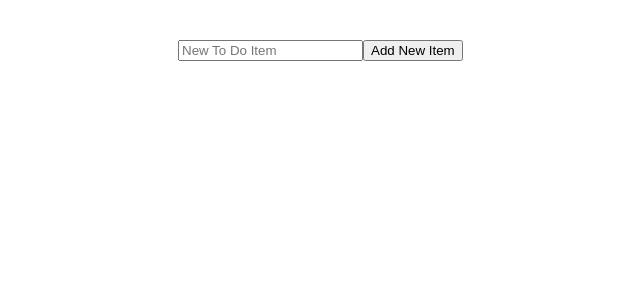
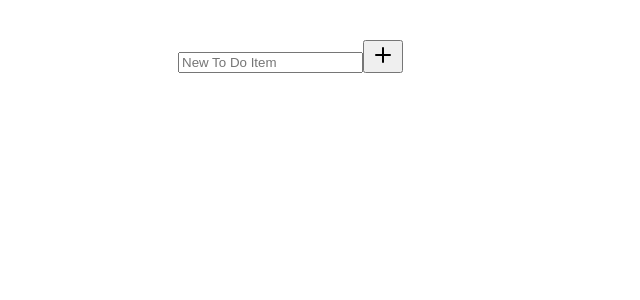
Before and after one commit to dahea/todo, a React (Create React App) app: page / in a window 1280 px wide. Shown: the top 300 px of the page, without its empty margins (292-932 px from the left). Built offline with nearby package versions, Linux system fonts and the light colour scheme.

Commit message:
add reset css and minor style tweaking

```diff
--- a/src/App.css
+++ b/src/App.css
@@ -2,3 +2,15 @@
   margin: 40px auto;
   max-width: 340px;
 }
+
+.error input {
+	border-color: #ff0000;
+}
+
+.to-do-list ul li {
+	display: flex;
+}
+
+.to-do-list ul li.complete {
+	text-decoration: line-through;
+}
--- a/src/App.js
+++ b/src/App.js
@@ -1,5 +1,5 @@
 import React, { Component } from 'react';
-import { Check, X } from 'react-feather';
+import { Check, X, Plus } from 'react-feather';
 import './App.css';
 
 class NewItem extends Component {
@@ -26,7 +26,7 @@
     return (
       <div className={this.props.hasError && 'error'}>
         <input type="text" name="newListItem" placeholder="New To Do Item" value={this.state.value} onChange={this.handleChange} />
-        <button type="submit" onClick={this.localClickAddButton}>Add New Item</button>
+        <button type="submit" onClick={this.localClickAddButton}><Plus /></button>
       </div>
     );
   }
@@ -46,8 +46,8 @@
 
 const ListItem = ({listItem, index, clickComplete, clickDelete}) => {
   return (
-    <li key={index}>
-      {index + 1} - {listItem}
+    <li className={listItem.complete && 'complete'} key={index}>
+      {listItem.text}
 
       <div className='options-wrapper'>
           <div onClick={() => clickComplete(index)} className='option complete'><Check /></div>
@@ -73,14 +73,17 @@
 
   clickAddButton(value) {
     if (value) {
-        this.setState({listItems: this.state.listItems.concat(value)})
+        this.setState({listItems: this.state.listItems.concat({text: value, complete: false})})
     } else {
         this.setState({hasError: true})
     }
   }
 
   clickComplete(i) {
-      console.log(`complete ${i}`)
+    let updatedItem = {text: this.state.listItems[i].text, complete: true}
+    let newListItems = this.state.listItems
+    newListItems.splice(i, 1, updatedItem)
+    this.setState({listItems: newListItems})
   }
 
   clickDelete(i) {
--- a/src/index.css
+++ b/src/index.css
@@ -1,13 +1,5 @@
-.to-do-list {
-  margin: 40px auto;
-  max-width: 340px;
-}
 body {
   margin: 0;
   padding: 0;
   font-family: sans-serif;
 }
-
-.error input {
-	border-color: #ff0000;
-}
--- a/src/index.js
+++ b/src/index.js
@@ -1,5 +1,6 @@
 import React from 'react';
 import ReactDOM from 'react-dom';
+import './reset.css';
 import './index.css';
 import App from './App';
 import registerServiceWorker from './registerServiceWorker';
--- /dev/null
+++ b/src/reset.css
@@ -0,0 +1,48 @@
+/* http://meyerweb.com/eric/tools/css/reset/
+   v2.0 | 20110126
+   License: none (public domain)
+*/
+
+html, body, div, span, applet, object, iframe,
+h1, h2, h3, h4, h5, h6, p, blockquote, pre,
+a, abbr, acronym, address, big, cite, code,
+del, dfn, em, img, ins, kbd, q, s, samp,
+small, strike, strong, sub, sup, tt, var,
+b, u, i, center,
+dl, dt, dd, ol, ul, li,
+fieldset, form, label, legend,
+table, caption, tbody, tfoot, thead, tr, th, td,
+article, aside, canvas, details, embed,
+figure, figcaption, footer, header, hgroup,
+menu, nav, output, ruby, section, summary,
+time, mark, audio, video {
+	margin: 0;
+	padding: 0;
+	border: 0;
+	font-size: 100%;
+	font: inherit;
+	vertical-align: baseline;
+}
+/* HTML5 display-role reset for older browsers */
+article, aside, details, figcaption, figure,
+footer, header, hgroup, menu, nav, section {
+	display: block;
+}
+body {
+	line-height: 1;
+}
+ol, ul {
+	list-style: none;
+}
+blockquote, q {
+	quotes: none;
+}
+blockquote:before, blockquote:after,
+q:before, q:after {
+	content: '';
+	content: none;
+}
+table {
+	border-collapse: collapse;
+	border-spacing: 0;
+}
```
Also changed, not shown: 1 other file (tests, documents, lock files or other folders).
